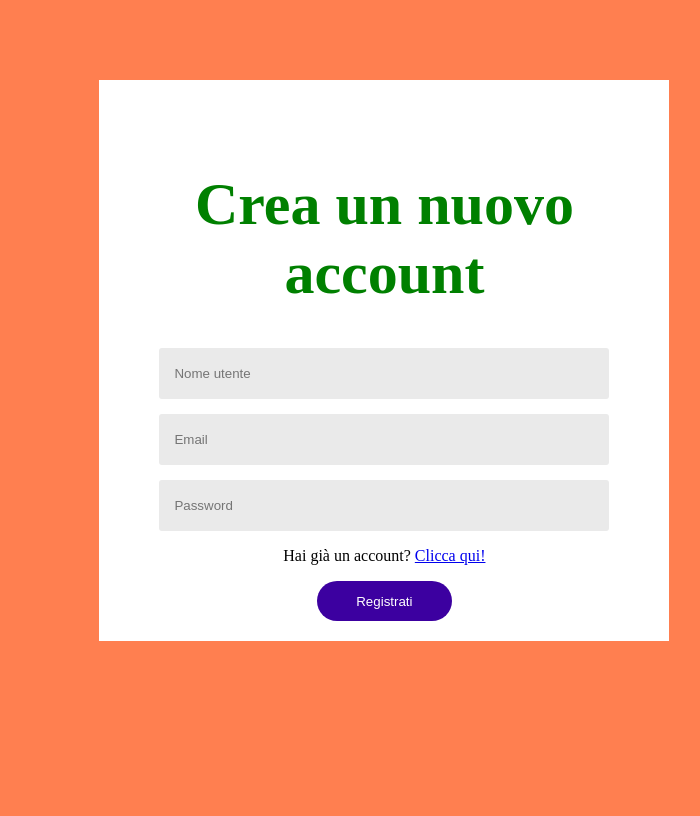
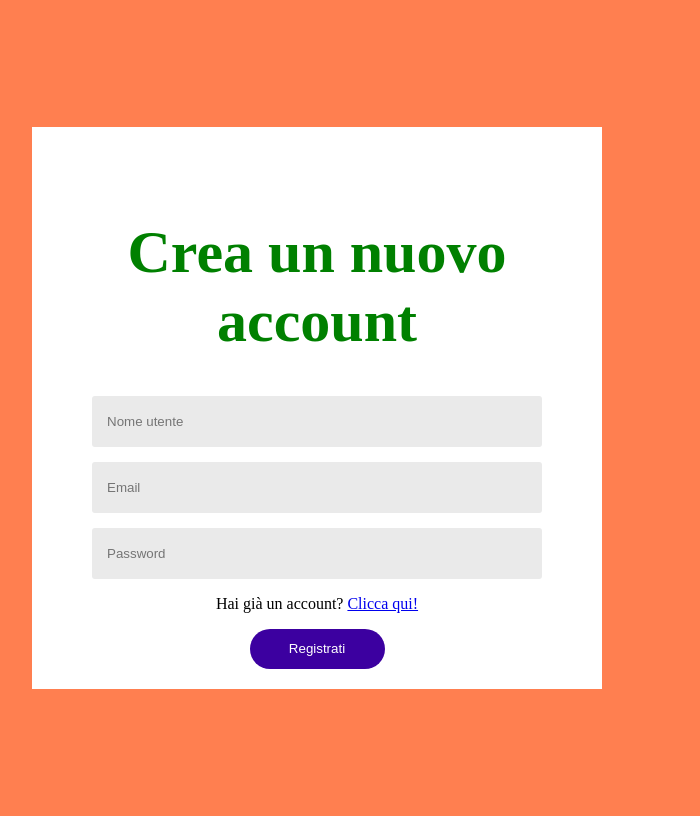
Before and after one commit to Maverickxxxz/Forza-4, a PHP site: page /registrazione.html in a window 1280 px wide. Shown: the whole page, without its empty margins (323-1023 px from the left). Before the commit the page ends 641 px from the top, so only its background shows below. Run offline with PHP 8.4, Linux system fonts and the light colour scheme.

Commit message:
Cambio risoluzione

```diff
--- a/Login/registrazione.css
+++ b/Login/registrazione.css
@@ -13,17 +13,22 @@ body {
     margin: auto;
 }
 
+.contenitore1 {
+    display: flex;
+    justify-content: center;
+    align-items: center;
+    height: 100vh;
+}
+
+
 .form-registrazione {
     width: 90%;
     max-width: 450px;
-    position: absolute;
-    top: 10%;
-    left: 33%;
-    transform: translate (-50%, -50%);
     background: #fff;
     padding: 50px 60px 20px;
     text-align: center;
 }
+
 
 .form-registrazione h1 {
     font-size: 60px;
```
Also changed, not shown: Home/index.html (line endings or trailing spaces).
